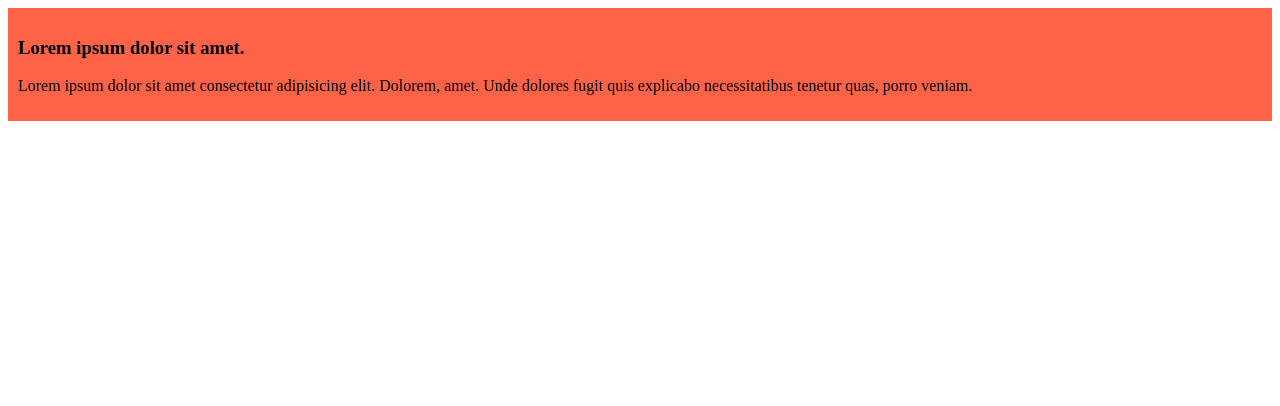
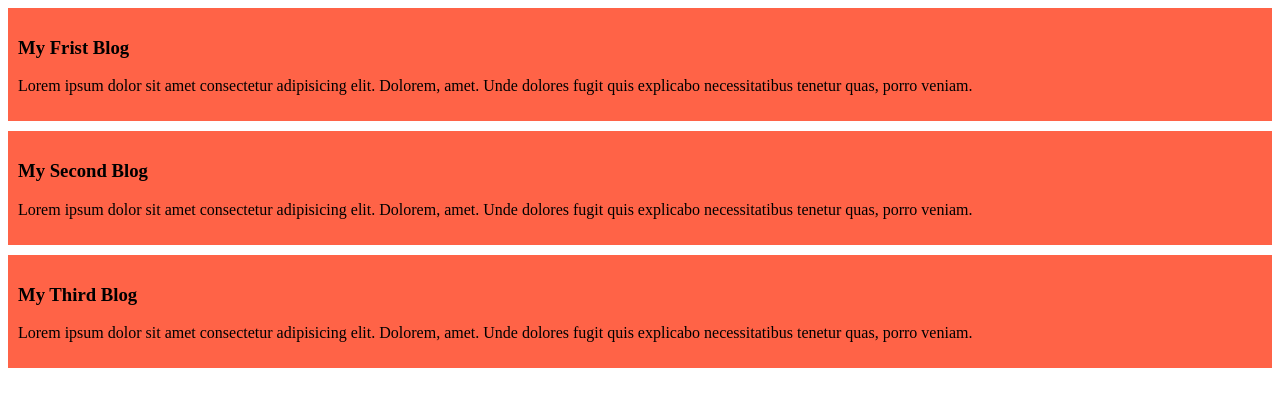
Before and after one commit to Imran-Hossain-Dev/prty, a plain HTML site: page index.html in a window 1280 px wide. Drawn offline with Linux system fonts and the light colour scheme.

Commit message:
added the secend blog

```diff
--- a/css/blog.css
+++ b/css/blog.css
@@ -1,4 +1,5 @@
 div{
     background-color: tomato;
     padding: 10px;
+    margin-bottom: 10px;
 }
--- a/index.html
+++ b/index.html
@@ -8,7 +8,15 @@
 </head>
 <body>
     <div>
-        <h3>Lorem ipsum dolor sit amet.</h3>
+        <h3>My Frist Blog</h3>
+        <p>Lorem ipsum dolor sit amet consectetur adipisicing elit. Dolorem, amet. Unde dolores fugit quis explicabo necessitatibus tenetur quas, porro veniam.</p>
+    </div>
+    <div>
+        <h3>My Second Blog</h3>
+        <p>Lorem ipsum dolor sit amet consectetur adipisicing elit. Dolorem, amet. Unde dolores fugit quis explicabo necessitatibus tenetur quas, porro veniam.</p>
+    </div>
+    <div>
+        <h3>My Third Blog</h3>
         <p>Lorem ipsum dolor sit amet consectetur adipisicing elit. Dolorem, amet. Unde dolores fugit quis explicabo necessitatibus tenetur quas, porro veniam.</p>
     </div>
 
```
